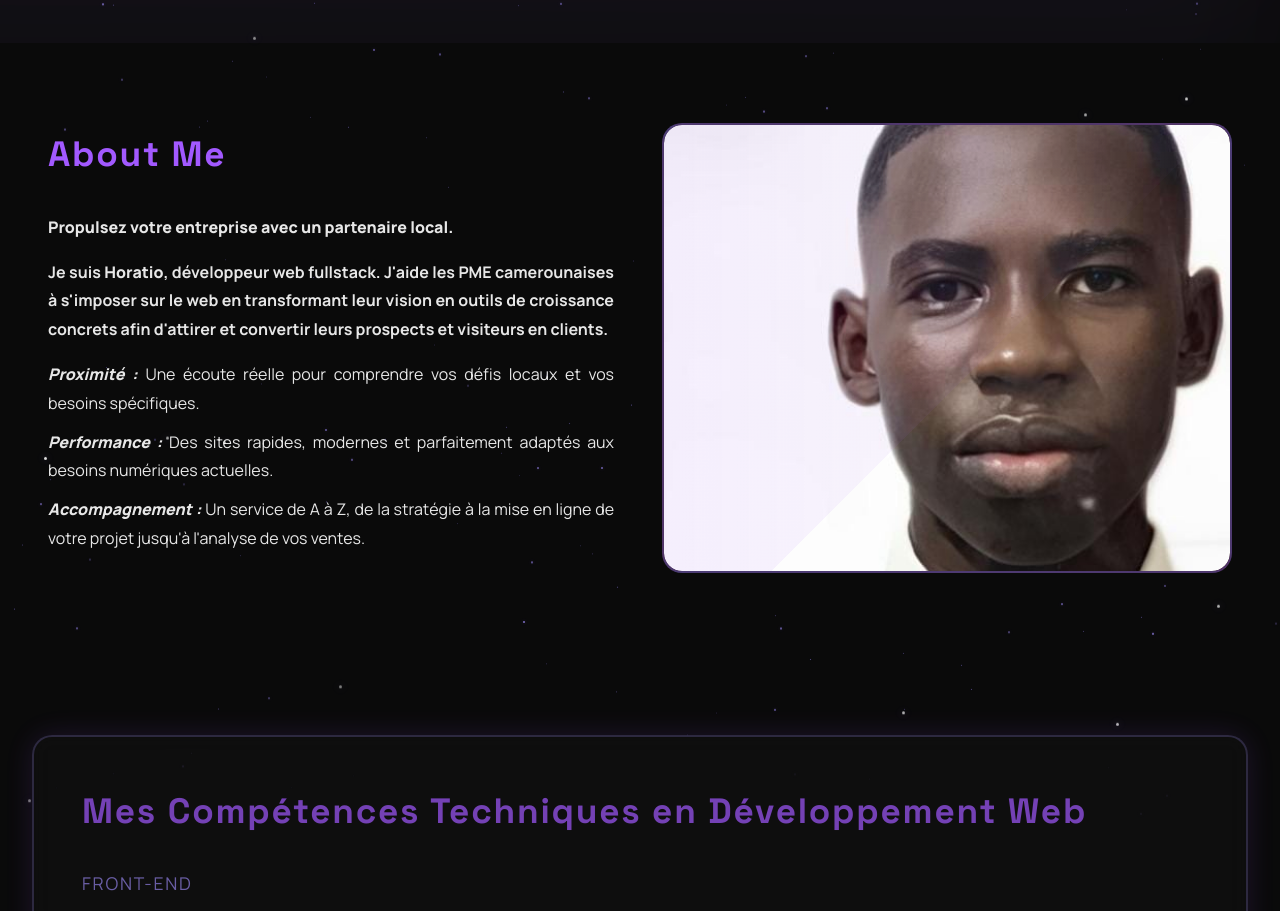
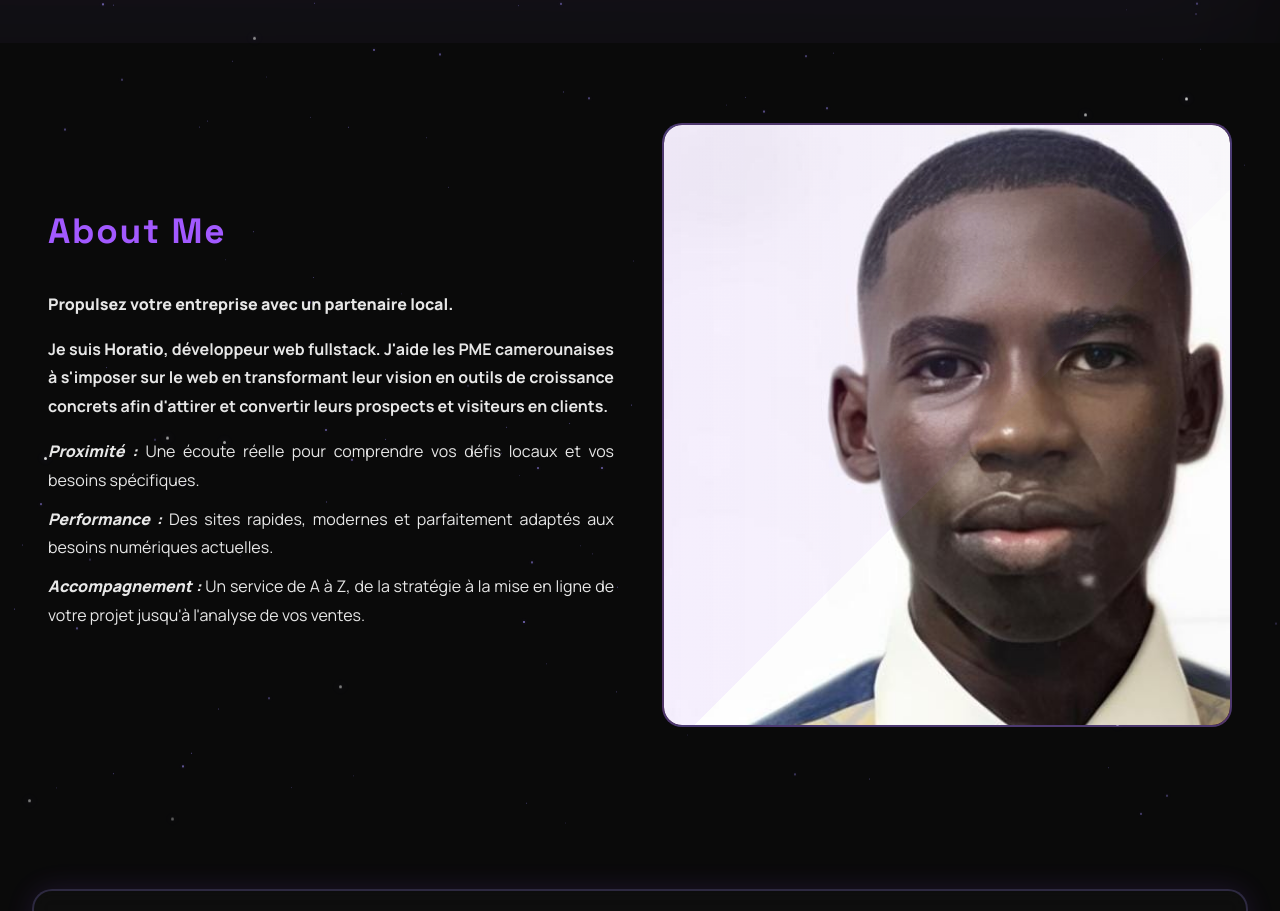
Before and after one commit to blueskyfix/portfolio-nhb_nextjs, a Next.js app: page / in a window 1280 px wide. Shown: the part 757-1668 px from the top of the page. Built offline with nearby package versions, Linux system fonts and the light colour scheme.

Commit message:
size photo 2 changed

```diff
--- a/app/globals.css
+++ b/app/globals.css
@@ -434,7 +434,8 @@ p { line-height: 1.8; color: rgba(255,255,255,0.9); }
 }
 
 .imgsimp {
-  min-height: 450px;
+  width: 548px;
+  min-height: 604px;
   background: linear-gradient(135deg, rgba(162,89,255,0.2), rgba(191,33,159,0.2));
   border: 2px solid rgba(162,143,255,0.3);
   border-radius: 20px;
```
